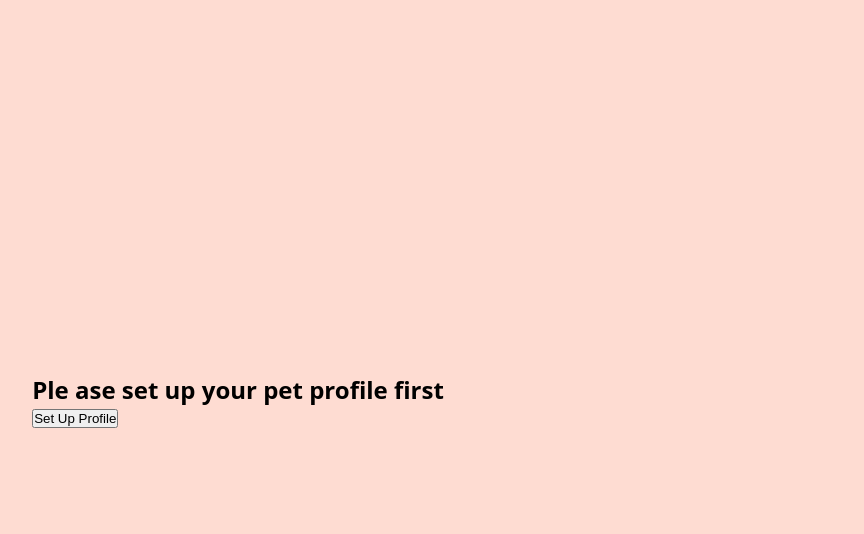
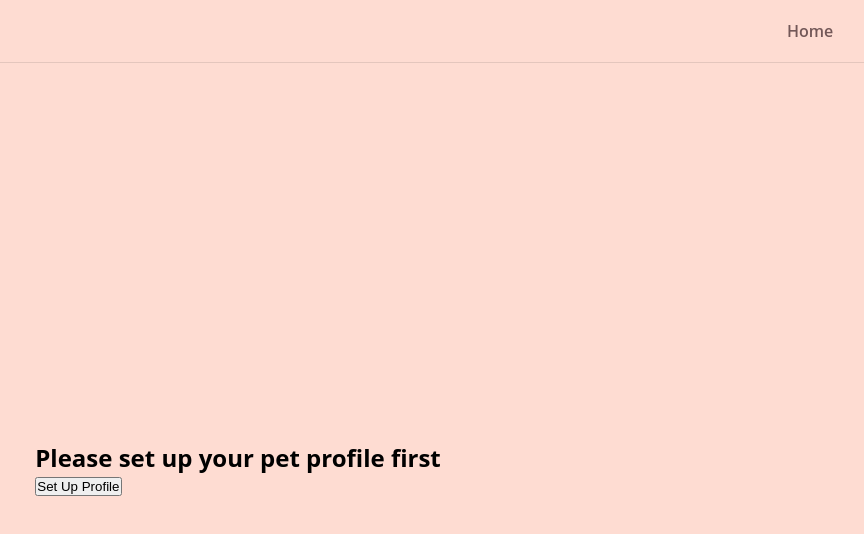
Before and after one commit to Sunzhuofan-Apple/petpals, a React (Create React App) app: page /Matching in a window 1280 px wide. Both pictures are taken after a click on the button "Match with friends!". Shown: the top 534 px of the page, without its empty margins (402-1266 px from the left). Built offline with nearby package versions, Linux system fonts and the light colour scheme; no server answers.

Commit message:
fix bugs

```diff
--- a/src/components/Matching.js
+++ b/src/components/Matching.js
@@ -214,20 +214,24 @@ export const Matching = () => {
     };
 
     return (
+        <div className="container">
+            <header className="AppHeader">
+                <button className="header-button" onClick={() => window.location.href = "/"}>
+                    Home
+                </button>
+            </header>
             <div className="matching-container">
-            {
-            isTransitioning ? (
+                {isTransitioning ? (
                     <div className="transition-overlay">
                         <Transition onFinish={handleTransition} />
                     </div>
-            ) :
-             isLoading ? (
+                ) : isLoading ? (
                     <div>
                         <Loading />
                     </div>
                 ) : !userPet ? (
                     <div className="no-pet-message">
-                    <h2>Ple ase set up your pet profile first</h2>
+                        <h2>Please set up your pet profile first</h2>
                         <button onClick={() => window.location.href = '/ProfileSignUp'}>
                             Set Up Profile
                         </button>
@@ -237,8 +241,7 @@ export const Matching = () => {
                         <h2>No matches found</h2>
                         <p>Check back later for new potential matches!</p>
                     </div>
-            ) :
-            (
+                ) : (
                     <>
                         <div className="controls">
                             <button className="sort-button" onClick={handleSortByDistance}>
@@ -248,7 +251,6 @@ export const Matching = () => {
                                 Sort by match
                             </button>
                         </div>
-
                         <div className="cards-container">
                             {profiles.map((profile, index) => {
                                 const position = getCardPosition(index);
@@ -257,12 +259,8 @@ export const Matching = () => {
                                 const { photos = [], name, breed, age, weight, distance } = profile;
 
                                 return (
-                                    <div
-                                        key={index}
-                                        className={`profile-card ${position}`}
-                                    >
+                                    <div key={index} className={`profile-card ${position}`}>
                                         <div className="match-score">
-                                            {/* Match: {calculateMatchScore(userPet, profile)}% */}
                                             Match: {profile.matchScore}%
                                         </div>
                                         <img
@@ -286,13 +284,14 @@ export const Matching = () => {
                                 );
                             })}
                         </div>
-
                         <button className="arrow left-arrow" onClick={showPreviousProfile}>{"<"}</button>
                         <button className="arrow right-arrow" onClick={showNextProfile}>{">"}</button>
                     </>
                 )}
             </div>
+        </div>
     );
+
 };
 
 export default Matching;
--- a/src/styles/Matching.css
+++ b/src/styles/Matching.css
@@ -8,6 +8,8 @@
     position: relative;
     padding: 40px;
     overflow: hidden;
+    padding-top: 50px; /* 根据 AppHeader 的高度设置 */
+
 }
 
 .cards-container {
@@ -132,7 +134,6 @@
     }
 }
 
-/* 控制按钮样式 */
 .controls {
     position: absolute;
     top: 20px;
@@ -159,7 +160,7 @@
     box-shadow: 0 4px 8px rgba(0, 0, 0, 0.15);
 }
 
-/* 左右箭头按钮样式 */
+
 .arrow {
     position: absolute;
     top: 50%;
@@ -200,3 +201,60 @@
     display: block;
     object-fit: cover;
 }
+.AppHeader {
+    position: fixed;
+    top: 0;
+    left: 0;
+    width: 100%;
+    background-color: #FEDCD2;
+    display: flex;
+    justify-content: flex-end;
+    align-items: center;
+    padding: 10px 20px;
+    z-index: 1000;
+    box-shadow: 0 2px 5px rgba(0, 0, 0, 0.1);
+}
+  .header-button {
+    background: none;
+    border: none;
+    color: #735858;
+    font-size: 16px;
+    cursor: pointer;
+    margin-left: 10px;
+  }
+
+  .header-button:hover {
+    text-decoration: underline;
+  }
+
+  .username {
+    position: relative;
+    cursor: pointer;
+  }
+
+  .dropdown-menu {
+  position: absolute;
+  top: 100%;
+  left: 0;
+  background-color: #FEDCD2;
+  border: 1px solid #FFC0CB;
+  border-radius: 5px;
+  box-shadow: 0 2px 10px rgba(0, 0, 0, 0.1);
+  z-index: 1000;
+  display: flex;
+  flex-direction: column;
+  min-width: 120px;
+}
+
+.dropdown-menu button {
+  padding: 10px;
+  background: none;
+  border: none;
+  text-align: left;
+  cursor: pointer;
+  color: #735858;
+}
+
+.dropdown-menu button:hover {
+  background-color: #F2968F;
+}
```
Lines whose indentation alone changed are shown as unchanged.
